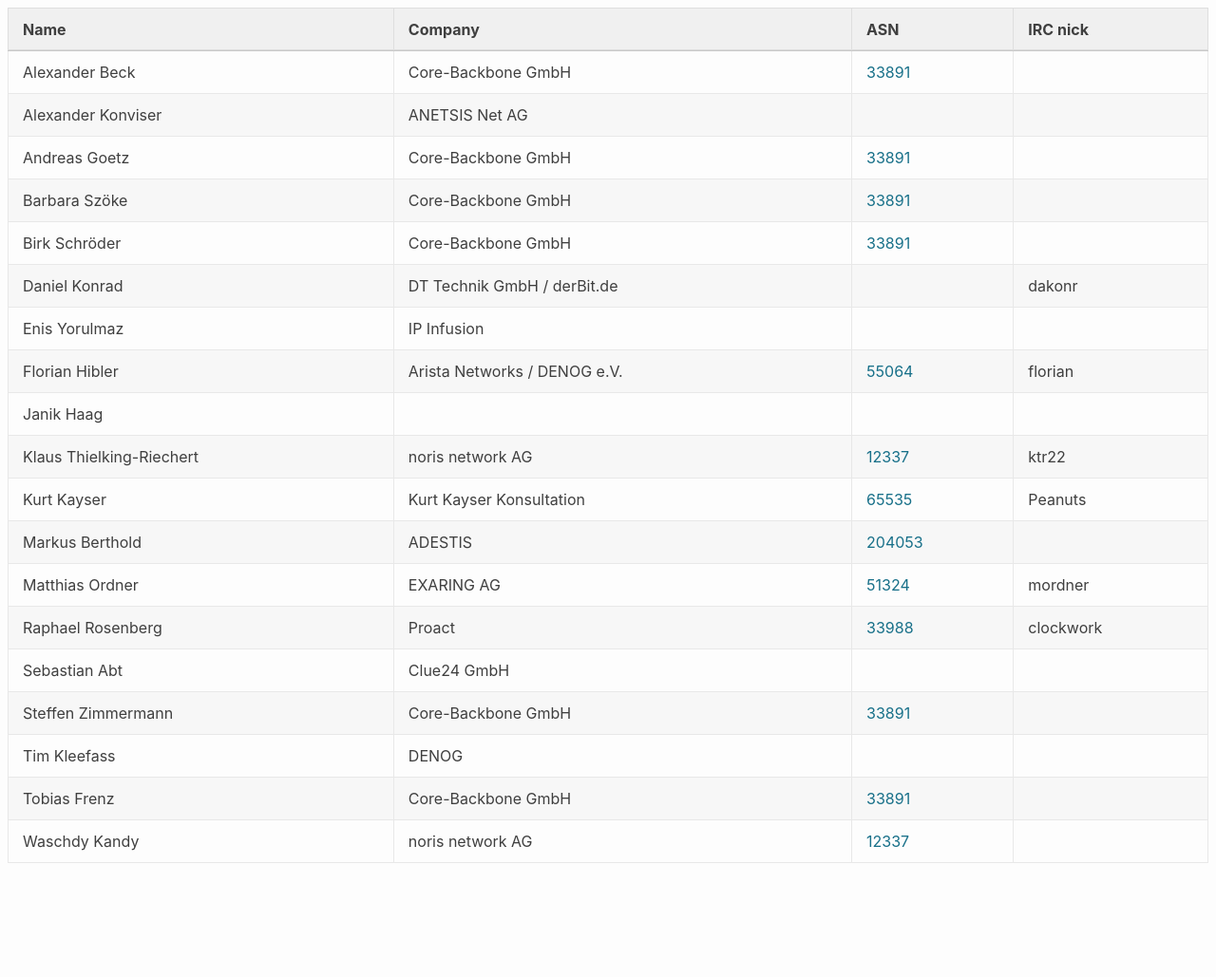
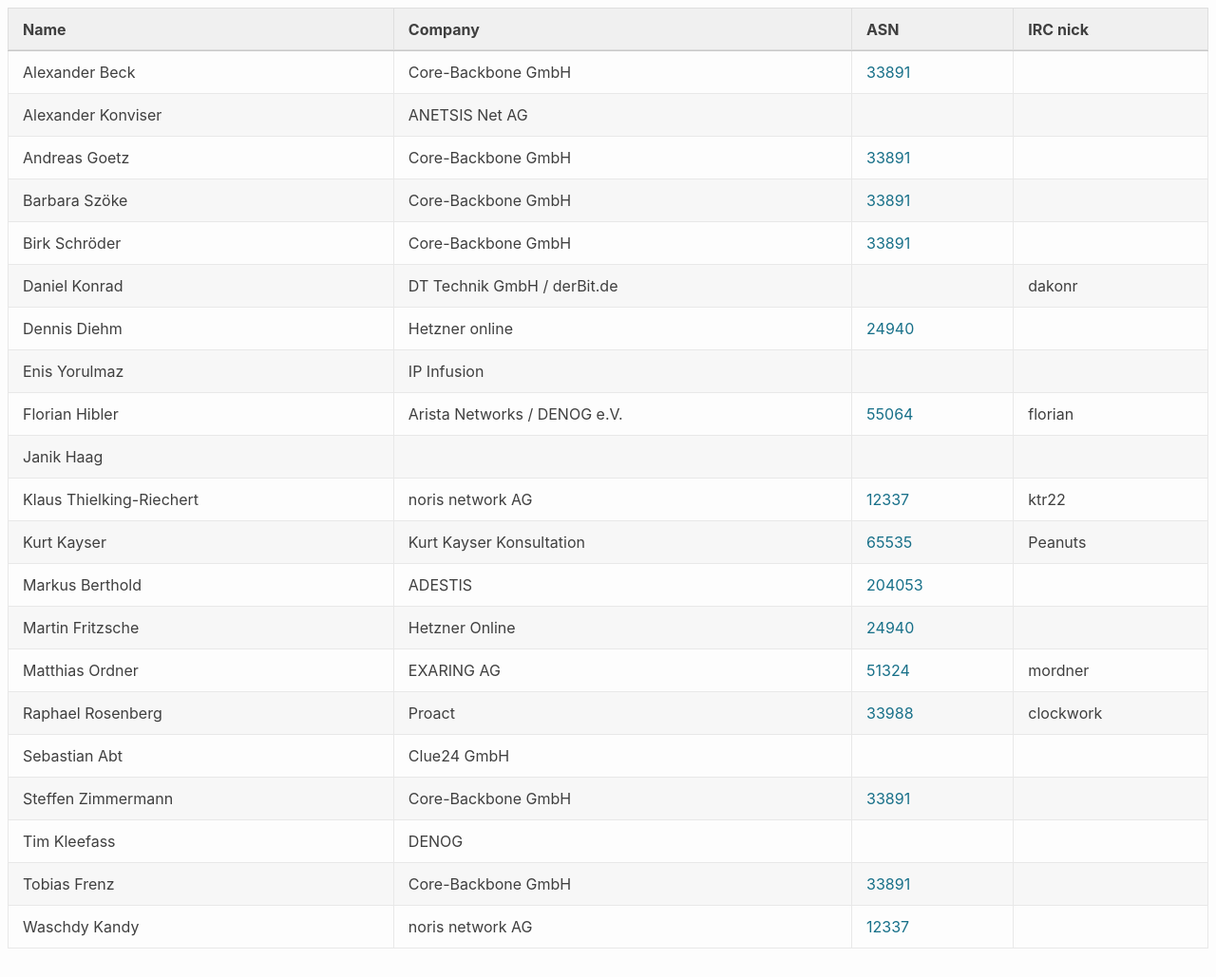
Before and after one commit to denog/pretix-attendeelist, a Jekyll site: the page built from meetup2023_05/index.markdown, in a window 1280 px wide and 1029 px high. Shown: the whole window at 95% size. Built offline with Jekyll 4.4.1, drawn with Linux system fonts in a browser that asks for light colours.

Commit message:
Latest data: Sat Jul 22 07:27:49 UTC 2023

```diff
--- a/_data/attendees_denog_meetup_2023_05.json
+++ b/_data/attendees_denog_meetup_2023_05.json
@@ -36,6 +36,12 @@
     "asn": null
   },
   {
+    "name": "Dennis Diehm",
+    "company": "Hetzner online",
+    "irc": null,
+    "asn": "24940"
+  },
+  {
     "name": "Enis Yorulmaz",
     "company": "IP Infusion",
     "irc": null,
@@ -70,6 +76,12 @@
     "company": "ADESTIS",
     "irc": null,
     "asn": "204053"
+  },
+  {
+    "name": "Martin Fritzsche",
+    "company": "Hetzner Online",
+    "irc": null,
+    "asn": "24940"
   },
   {
     "name": "Matthias Ordner",
```
